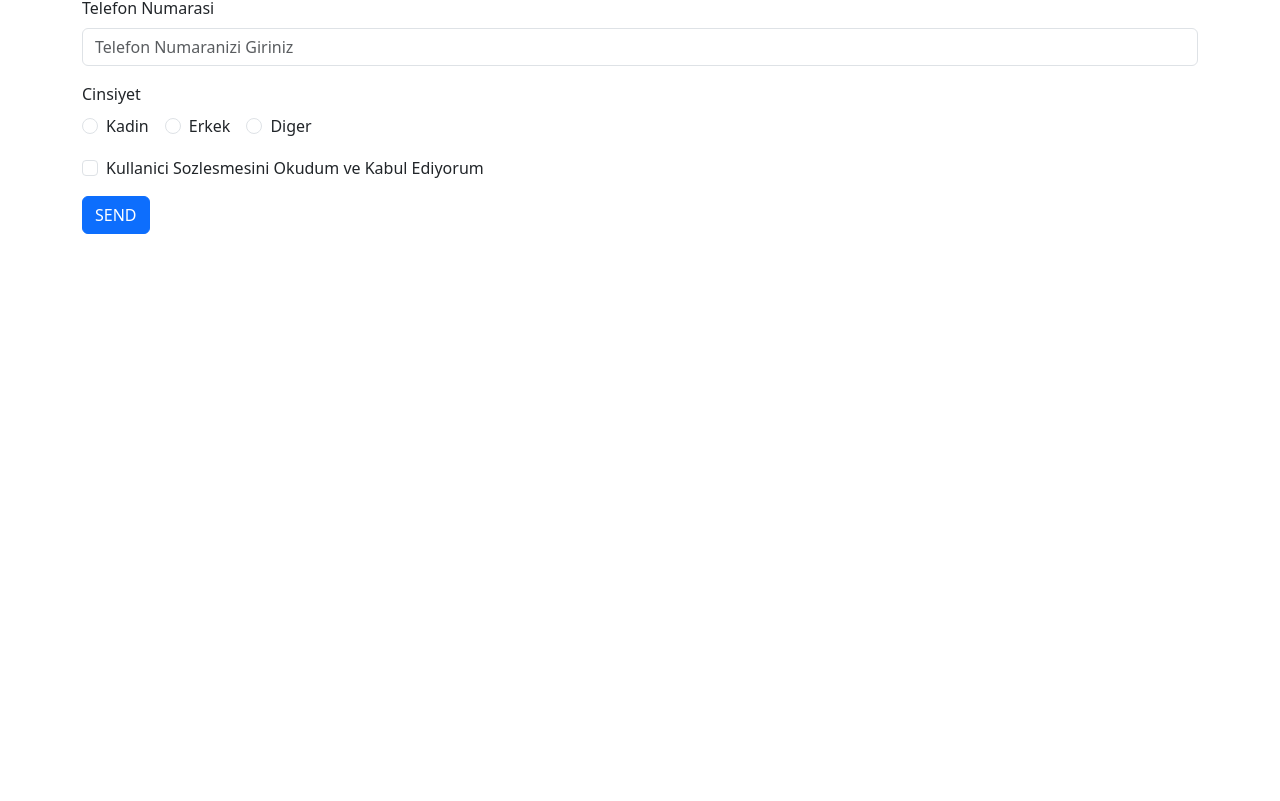
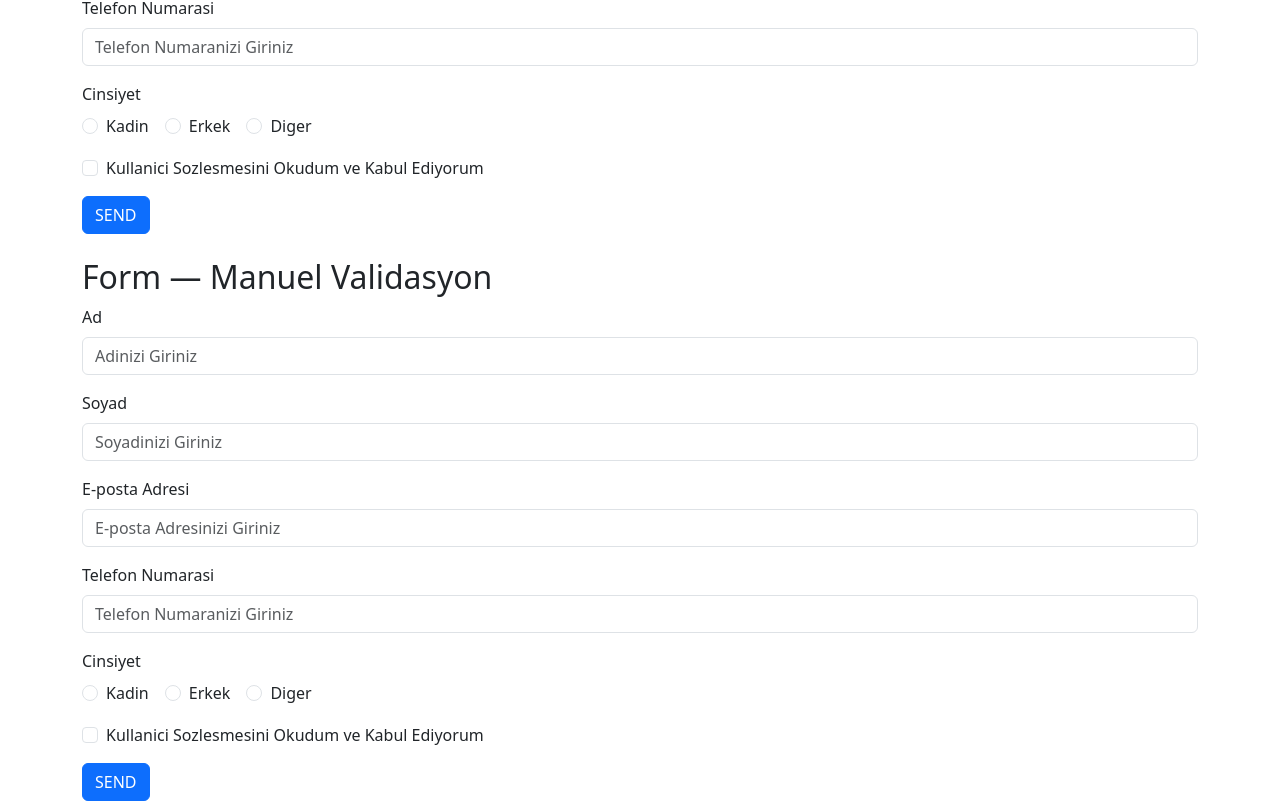
Before and after one commit to bayramsoltan/react-playground, a React (Create React App) app in the folder basics/: page / in a window 1280 px wide. Shown: the part 789-1590 px from the top of the page. Before the commit the page ends 1023 px from the top, so only its background shows below. Built offline with nearby package versions, Linux system fonts and the light colour scheme.

Commit message:
formik-yup

```diff
--- a/basics/package.json
+++ b/basics/package.json
@@ -12,6 +12,7 @@
     "@testing-library/user-event": "^13.5.0",
     "axios": "^1.4.0",
     "bootstrap": "^5.3.0",
+    "formik": "^2.4.2",
     "moment": "^2.29.4",
     "react": "^18.2.0",
     "react-bootstrap": "^2.7.4",
--- a/basics/src/App.js
+++ b/basics/src/App.js
@@ -40,6 +40,7 @@ import ParentComponent from './components/23-lifting-state-up/01-parentComponent
 import Form1 from './components/24-form/01-form';
 import Form2 from './components/24-form/02-form';
 import Form4 from './components/24-form/04-form';
+import Form5 from './components/24-form/05-form';
 
 const profileCardData = {
     name: "Emir",
@@ -133,6 +134,9 @@ export default function App() {
             <br />
 
             <Form4/>
+
+            <br />
+            <Form5/>
         </>
 
     )
--- /dev/null
+++ b/basics/src/components/24-form/05-form.js
@@ -0,0 +1,153 @@
+import React, { useState } from 'react'
+import { Button, Container, Form, Toast } from "react-bootstrap";
+
+const Form5 = () => {
+    const [formData, setFormData] = useState({
+        firstName: '',
+        lastName: '',
+        email: '',
+        phoneNumber: '',
+        gender: 'diger',
+        terms: false
+    });
+
+    const [errorFormData, setErrorFormData] = useState({
+        firstName: false,
+        lastName: false,
+        email: false,
+        phoneNumber: false,
+        terms: false
+    });
+
+    // (e) => setForm(prev => ({ ...prev, firstName: e.target.value }))
+
+    const handleChange = (e) => {
+        const value = e.target.type === 'checkbox' ? e.target.checked : e.target.value;
+        // const firstName = "Ad";
+
+        setFormData(prev => ({
+            ...prev,
+            [e.target.name]: value,
+        }))
+    };
+
+    const handleSubmit = (e) => {
+        e.preventDefault();
+
+        if (!formData.terms) {
+            setErrorFormData(prev => ({ ...prev, terms: true }))
+            return;
+        };
+
+        if (formData.firstName.length < 3) {
+            alert("Kullanici adi en az 3 karakter olmalidir!");
+            return;
+        }
+
+        if (/[^a-zA-Z]/.test(formData.firstName)) {
+            alert("Kullanici adi sadece harflerden olusabilir!");
+            return;
+        };
+
+        console.log(formData);
+    }
+
+    return (
+        <Container>
+            <h2>Form — Manuel Validasyon</h2>
+            <Form onSubmit={handleSubmit}>
+                <Form.Group className='mb-3'>
+                    <Form.Label>Ad</Form.Label>
+                    <Form.Control
+                        type="text"
+                        name='firstName'
+                        placeholder="Adinizi Giriniz"
+                        value={formData.firstName}
+                        onChange={handleChange}
+                    />
+                </Form.Group>
+                <Form.Group className='mb-3'>
+                    <Form.Label>Soyad</Form.Label>
+                    <Form.Control
+                        type="text"
+                        name='lastName'
+                        placeholder="Soyadinizi Giriniz"
+                        value={formData.lastName}
+                        onChange={handleChange}
+                    />
+                </Form.Group>
+                <Form.Group className='mb-3'>
+                    <Form.Label>E-posta Adresi</Form.Label>
+                    <Form.Control
+                        type="email"
+                        name='email'
+                        placeholder="E-posta Adresinizi Giriniz"
+                        value={formData.email}
+                        onChange={handleChange}
+                    />
+                </Form.Group>
+                <Form.Group className='mb-3'>
+                    <Form.Label>Telefon Numarasi</Form.Label>
+                    <Form.Control
+                        type="number"
+                        name='phoneNumber'
+                        placeholder="Telefon Numaranizi Giriniz"
+                        value={formData.phoneNumber}
+                        onChange={handleChange}
+                    />
+                </Form.Group>
+
+                <Form.Group className='mb-3'>
+                    <Form.Label>Cinsiyet</Form.Label>
+                    <Form.Group>
+                        <Form.Check
+                            label='Kadin'
+                            type='radio'
+                            name='gender'
+                            id='kadin1'
+                            value='kadin'
+                            onChange={handleChange}
+                            inline
+                        />
+                        <Form.Check
+                            label='Erkek'
+                            type='radio'
+                            name='gender'
+                            id='erkek1'
+                            value="erkek"
+                            onChange={handleChange}
+                            inline
+                        />
+                        <Form.Check
+                            label='Diger'
+                            type='radio'
+                            name='gender'
+                            id='diger1'
+                            value="diger"
+                            onChange={handleChange}
+                            inline
+                        />
+                    </Form.Group>
+                </Form.Group>
+                <Form.Group className='mb-3'>
+                    <Form.Check
+                        type='checkbox'
+                        label='Kullanici Sozlesmesini Okudum ve Kabul Ediyorum'
+                        name='terms'
+                        id='terms'
+                        checked={formData.terms}
+                        onChange={handleChange}
+                    />
+                    {
+                        errorFormData.terms && (
+                            <p className='text-danger'>*Kullanici sozlesmesini kabul etmelisiniz!</p>
+                        )
+                    }
+                </Form.Group>
+                <Button type='submit'>SEND</Button>
+            </Form>
+        </Container>
+    )
+}
+
+export default Form5
```
Also changed, not shown: basics/src/components/25-formikyup/01-formik-yup.js (added, +9 -0 lines), 1 other file (tests, documents, lock files or other folders).
